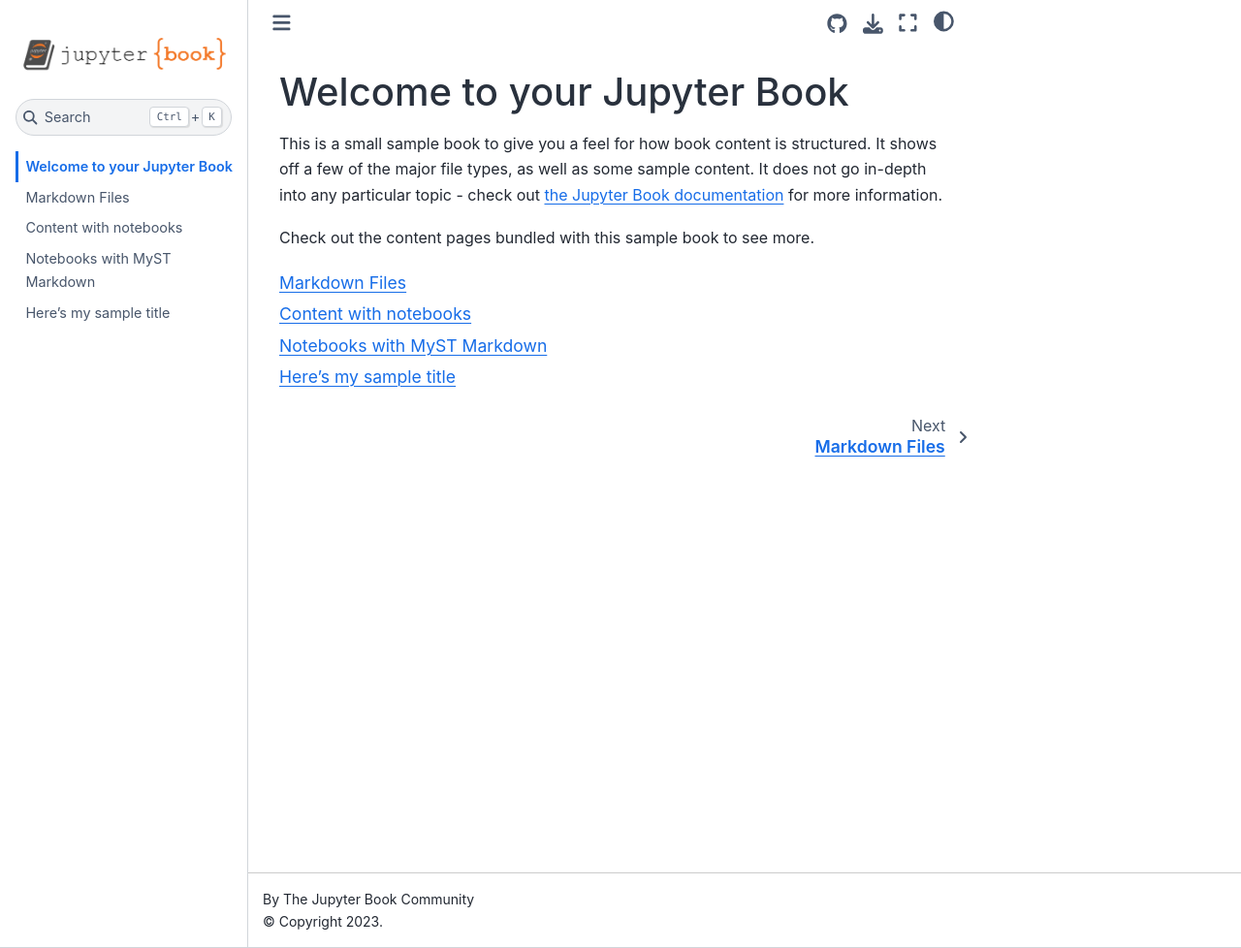
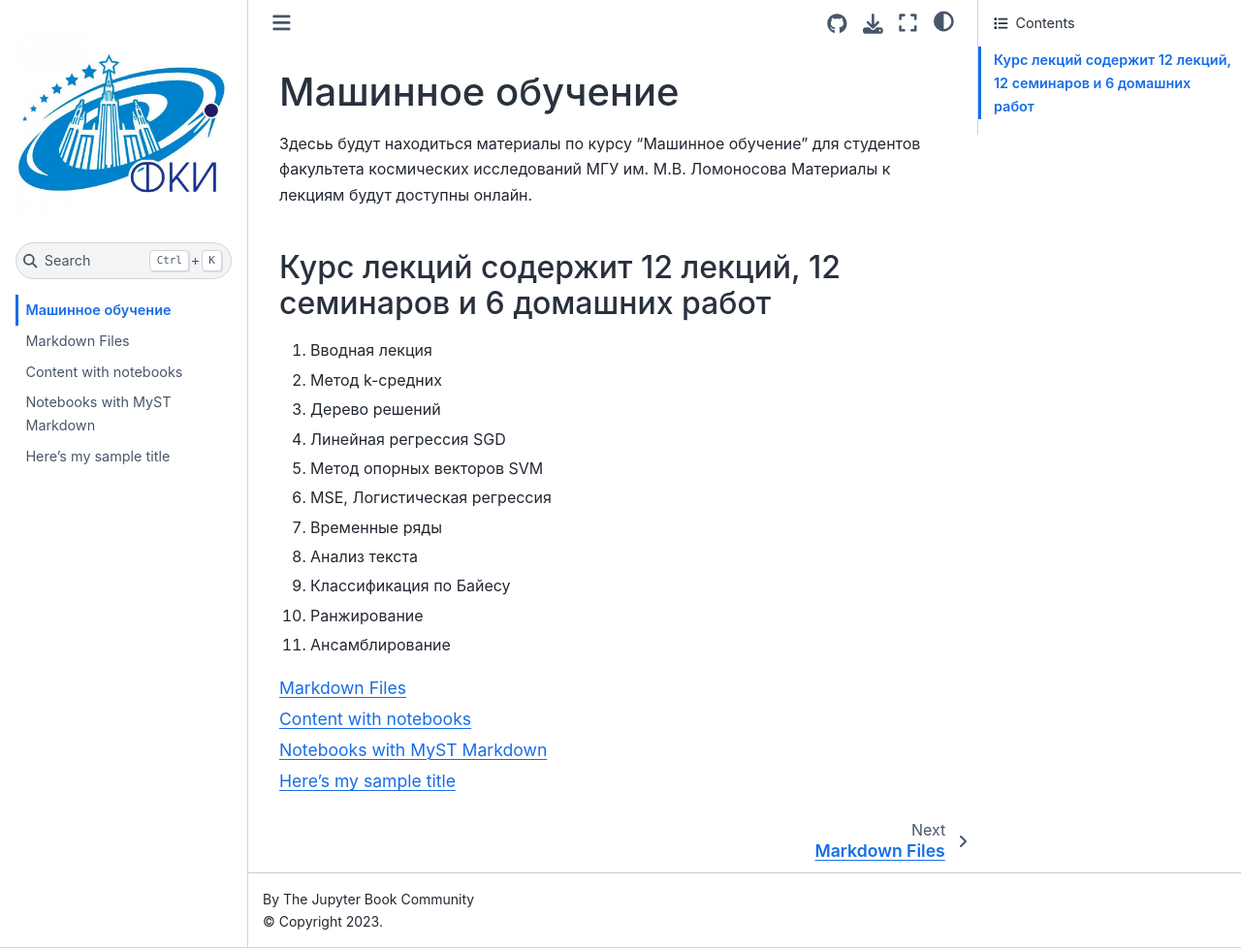
Before and after one commit to dr-Elan/MSU-FSR-ML, a Jupyter Book: the page built from intro.md, in a window 1280 px wide and 978 px high. Shown: the whole window at 97% size. Built offline with Jupyter Book 1.0.4 settings and Sphinx 7.4.7 and the Sphinx Book theme 1.1.4, drawn with Linux system fonts in a browser that asks for light colours.

Commit message:
added new logo

````diff
--- a/_config.yml
+++ b/_config.yml
@@ -3,7 +3,7 @@
 
 title: My sample book
 author: The Jupyter Book Community
-logo: logo.png
+logo: FSRlogo.jpg
 
 # Force re-execution of notebooks on each build.
 # See https://jupyterbook.org/content/execute.html
--- a/intro.md
+++ b/intro.md
@@ -1,11 +1,23 @@
-# Welcome to your Jupyter Book
+# Машинное обучение
 
-This is a small sample book to give you a feel for how book content is
-structured.
-It shows off a few of the major file types, as well as some sample content.
-It does not go in-depth into any particular topic - check out [the Jupyter Book documentation](https://jupyterbook.org) for more information.
+Здесьь будут находиться материалы по курсу "Машинное обучение" для студентов факультета космических исследований МГУ им. М.В. Ломоносова
+Материалы к лекциям будут доступны онлайн.
 
-Check out the content pages bundled with this sample book to see more.
+## Курс лекций содержит 12 лекций, 12 семинаров и 6 домашних работ
+
+1. Вводная лекция
+2. Метод k-средних
+3. Дерево решений
+4. Линейная регрессия SGD
+5. Метод опорных векторов SVM
+6. MSE, Логистическая регрессия
+7. Временные ряды
+8. Анализ текста
+9. Классификация по Байесу
+10. Ранжирование
+11. Ансамблирование
+
+
 
 ```{tableofcontents}
 ```
````
Also changed, not shown: FSRlogo.jpg (added).
